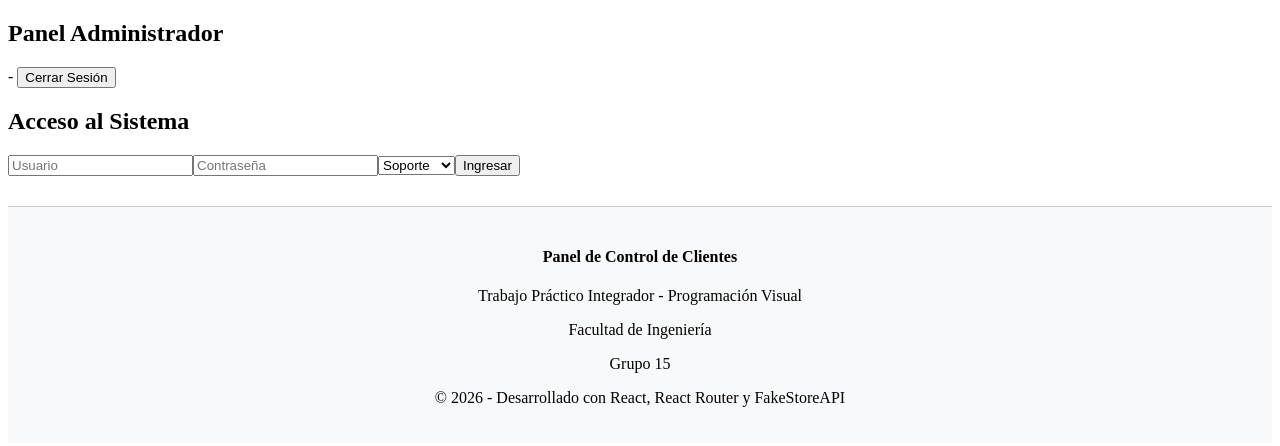
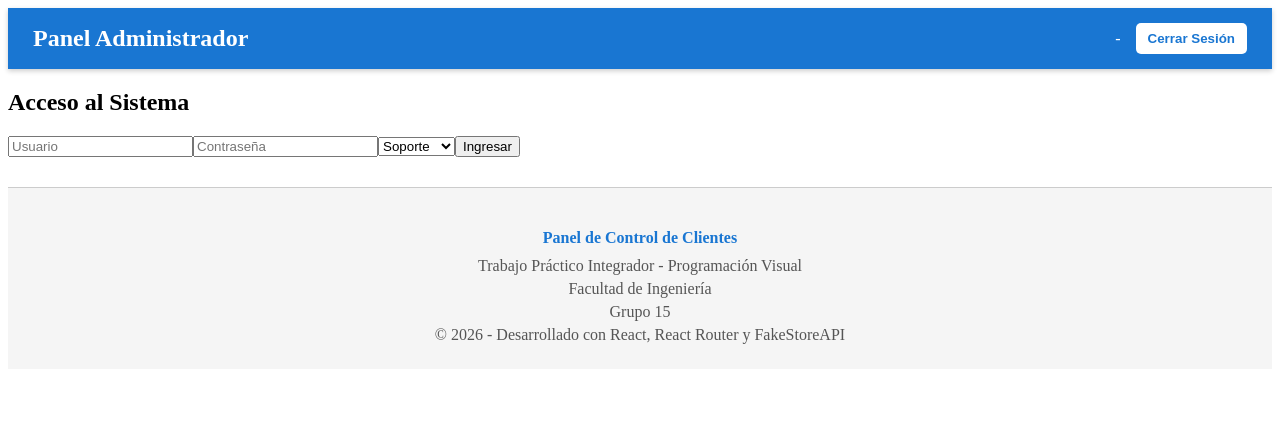
Before and after one commit to Lumyn1/TPFinalIntegradorGrupo15, a React (Vite) app: page /login in a window 1280 px wide. Shown: the top 446 px of the page. Built offline with nearby package versions, Linux system fonts and the light colour scheme; sample sign-in values are in the browser's storage.

Commit message:
Agrego Footer.css y Header.css Cancino Arturo

```diff
--- a/src/App.jsx
+++ b/src/App.jsx
@@ -2,7 +2,7 @@ import { BrowserRouter, Routes, Route, Navigate } from "react-router-dom";
 import { useContext } from "react";
 import { AdminProvider, AdminContext } from "./context/AdminContext";
 
-import { Footer } from "./components/layout/Footer.jsx";
+import  Footer  from "./components/layout/Footer.jsx";
 import Header from "./components/layout/Header.jsx";
 
 import { Login } from "./views/Login";
--- a/src/components/layout/Footer.jsx
+++ b/src/components/layout/Footer.jsx
@@ -1,14 +1,8 @@
-export const Footer = () => {
+import "../../css/Footer.css";
+
+const Footer = () => {
   return (
-    <footer
-      style={{
-        textAlign: "center",
-        padding: "20px",
-        marginTop: "30px",
-        borderTop: "1px solid #ccc",
-        backgroundColor: "#f8f9fa",
-      }}
-    >
+    <footer className="footer">
       <h4>Panel de Control de Clientes</h4>
 
       <p>Trabajo Práctico Integrador - Programación Visual</p>
--- a/src/components/layout/Header.jsx
+++ b/src/components/layout/Header.jsx
@@ -2,53 +2,34 @@ import { useContext } from "react";
 import { useNavigate } from "react-router-dom";
 import { AdminContext } from "../../context/AdminContext";
 
+import "../../css/Header.css";
 
 const Header = () => {
-
   const { admin, logout } = useContext(AdminContext);
-
   const navigate = useNavigate();
 
-
   const cerrarSesion = () => {
-
     logout();
-
     navigate("/login");
-
   };
 
-
   return (
-    <header>
-
-      <h2>
-        Panel Administrador
-      </h2>
-
+    <header className="header">
+      <h2>Panel Administrador</h2>
 
       {admin && (
-
-          <div>
-
+        <div className="header-info">
           <span>
             {admin.nombre} - {admin.sector}
           </span>
 
-
           <button onClick={cerrarSesion}>
             Cerrar Sesión
           </button>
-
         </div>
-
-        )
-      }
-
-
+      )}
     </header>
   );
 };
 
-
 export default Header;
--- /dev/null
+++ b/src/css/Footer.css
@@ -0,0 +1,20 @@
+.footer {
+  margin-top: 30px;
+  padding: 20px;
+
+  text-align: center;
+
+  background-color: #f5f5f5;
+  border-top: 1px solid #ccc;
+
+  color: #555;
+}
+
+.footer h4 {
+  margin-bottom: 10px;
+  color: #1976d2;
+}
+
+.footer p {
+  margin: 5px 0;
+}
--- /dev/null
+++ b/src/css/Header.css
@@ -0,0 +1,35 @@
+.header {
+  background-color: #1976d2;
+  color: white;
+  padding: 15px 25px;
+
+  display: flex;
+  justify-content: space-between;
+  align-items: center;
+
+  box-shadow: 0 2px 5px rgba(0, 0, 0, 0.2);
+}
+
+.header h2 {
+  margin: 0;
+}
+
+.header-info {
+  display: flex;
+  align-items: center;
+  gap: 15px;
+}
+
+.header button {
+  background-color: white;
+  color: #1976d2;
+  border: none;
+  padding: 8px 12px;
+  border-radius: 5px;
+  cursor: pointer;
+  font-weight: bold;
+}
+
+.header button:hover {
+  background-color: #eaeaea;
+}
```
Lines whose indentation alone changed are shown as unchanged.
